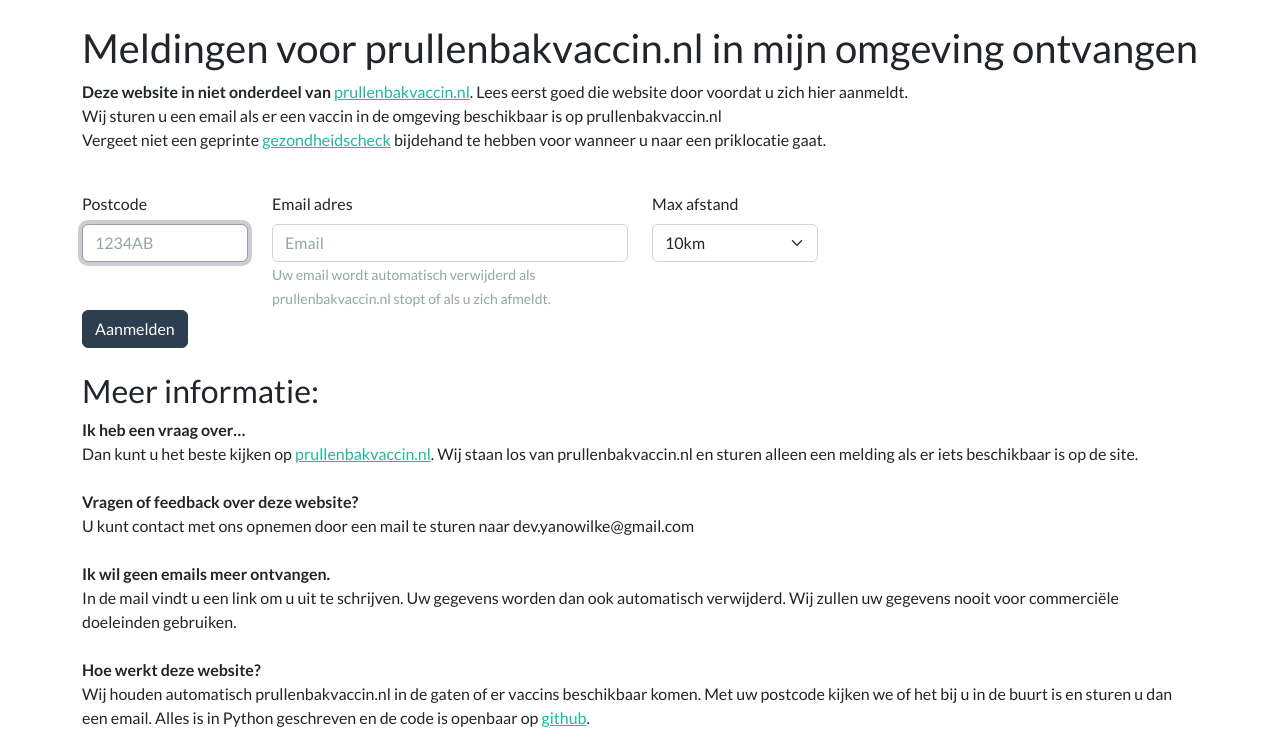
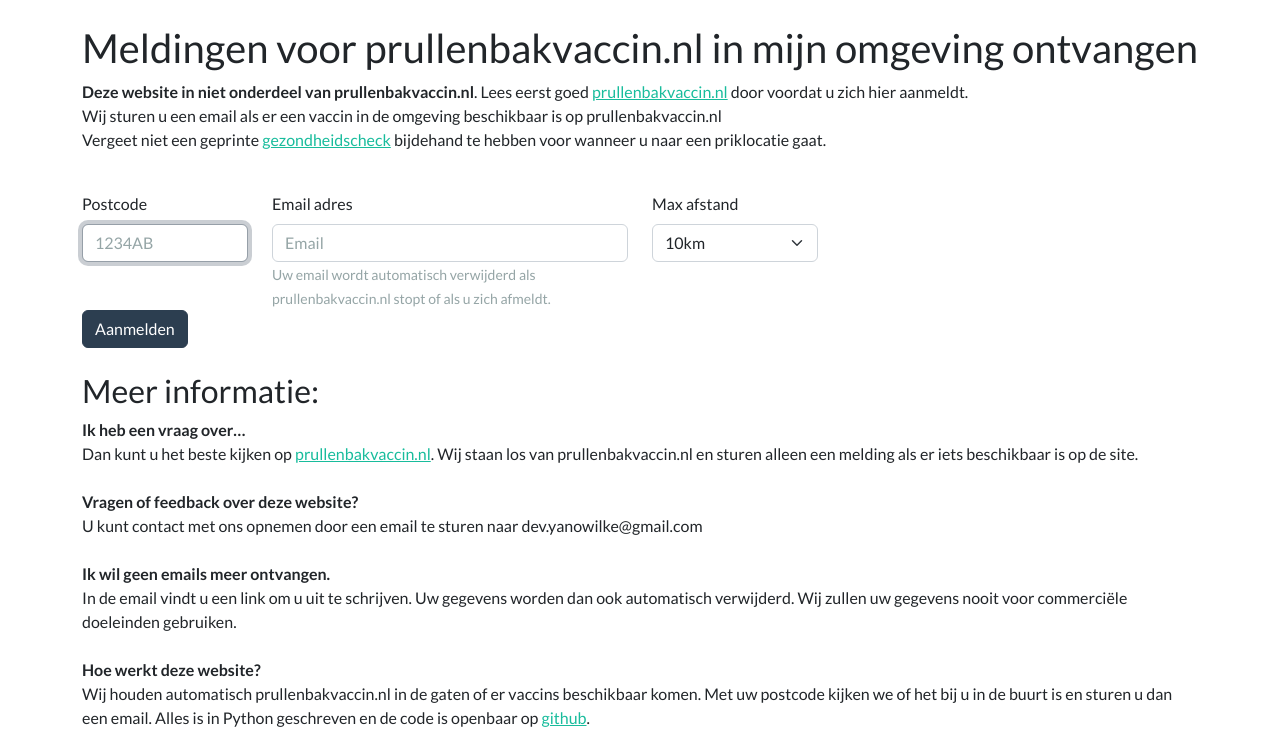
Before and after one commit to MartinoMensio/PrullenbakVaccinNotificatie, a Flask app: page /PrullenbakVaccin/aanmelden in a window 1280 px wide. Shown: the part 72-818 px from the top of the page. Run offline with Flask 2, Linux system fonts and the light colour scheme; some libraries are stand-ins or nearby versions.

Commit message:
html layout

```diff
--- a/app/templates/sign_up.html
+++ b/app/templates/sign_up.html
@@ -4,7 +4,7 @@
 	<div class="container">
 		<br>
 		<h2>Meldingen voor prullenbakvaccin.nl in mijn omgeving ontvangen</h1>
-		<p><b>Deze website in niet onderdeel van</b> <a href="https://www.prullenbakvaccin.nl">prullenbakvaccin.nl</a>. Lees eerst goed die website door voordat u zich hier aanmeldt.<br>
+		<p><b>Deze website in niet onderdeel van prullenbakvaccin.nl</b>. Lees eerst goed <a href="https://www.prullenbakvaccin.nl">prullenbakvaccin.nl</a> door voordat u zich hier aanmeldt.<br>
 		Wij sturen u een email als er een vaccin in de omgeving beschikbaar is op prullenbakvaccin.nl<br>
 		Vergeet niet een geprinte <a href="https://www.nhg.org/sites/default/files/content/nhg_org/uploads/final_gezondheidsverklaring_03_2021_web.pdf" target="_blank">gezondheidscheck</a> bijdehand te hebben voor wanneer u naar een priklocatie gaat.</p>
 		<form action="" method="post">
@@ -47,7 +47,7 @@
 		{% if success %}
 		<div class="col-md-6">
 			<div class="alert alert-dismissible alert-success">
-			  <strong>U bent aangemeld.</strong> Uitschrijven kan via de link onder aan de mail.
+			  <strong>U bent aangemeld.</strong> Uitschrijven kan via de link onder aan de email.
 			</div>
 		 </div>
 		{% endif %}
@@ -55,9 +55,9 @@
 		<p><b>Ik heb een vraag over…</b><br>
 		Dan kunt u het beste kijken op <a href="https://www.prullenbakvaccin.nl">prullenbakvaccin.nl</a>. Wij staan los van prullenbakvaccin.nl en sturen alleen een melding als er iets beschikbaar is op de site.<br><br>
 		<b>Vragen of feedback over deze website?</b><br>
-		U kunt contact met ons opnemen door een mail te sturen naar dev.yanowilke@gmail.com<br><br>
+		U kunt contact met ons opnemen door een email te sturen naar dev.yanowilke@gmail.com<br><br>
 		<b>Ik wil geen emails meer ontvangen.</b><br>
-		In de mail vindt u een link om u uit te schrijven. Uw gegevens worden dan ook automatisch verwijderd. Wij zullen uw gegevens nooit voor commerciële doeleinden gebruiken.<br><br>
+		In de email vindt u een link om u uit te schrijven. Uw gegevens worden dan ook automatisch verwijderd. Wij zullen uw gegevens nooit voor commerciële doeleinden gebruiken.<br><br>
 		<b>Hoe werkt deze website?</b><br>
 		Wij houden automatisch prullenbakvaccin.nl in de gaten of er vaccins beschikbaar komen. Met uw postcode kijken we of het bij u in de buurt is en sturen u dan een email. Alles is in Python geschreven en de code is openbaar op <a href="https://github.com/ywilke/PrullenbakVaccinNotificatie">github</a>.<br>
 		</p>
```
